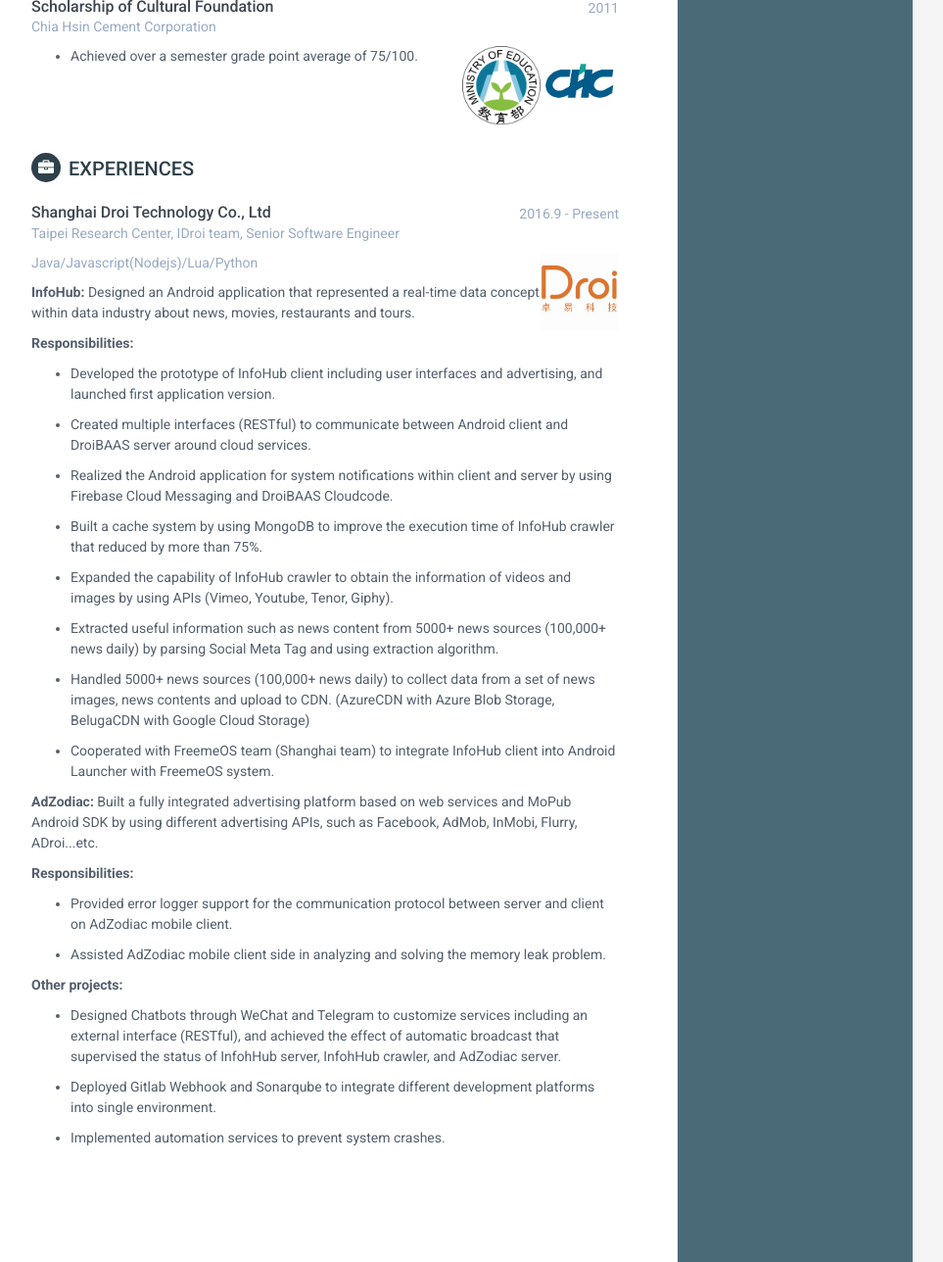
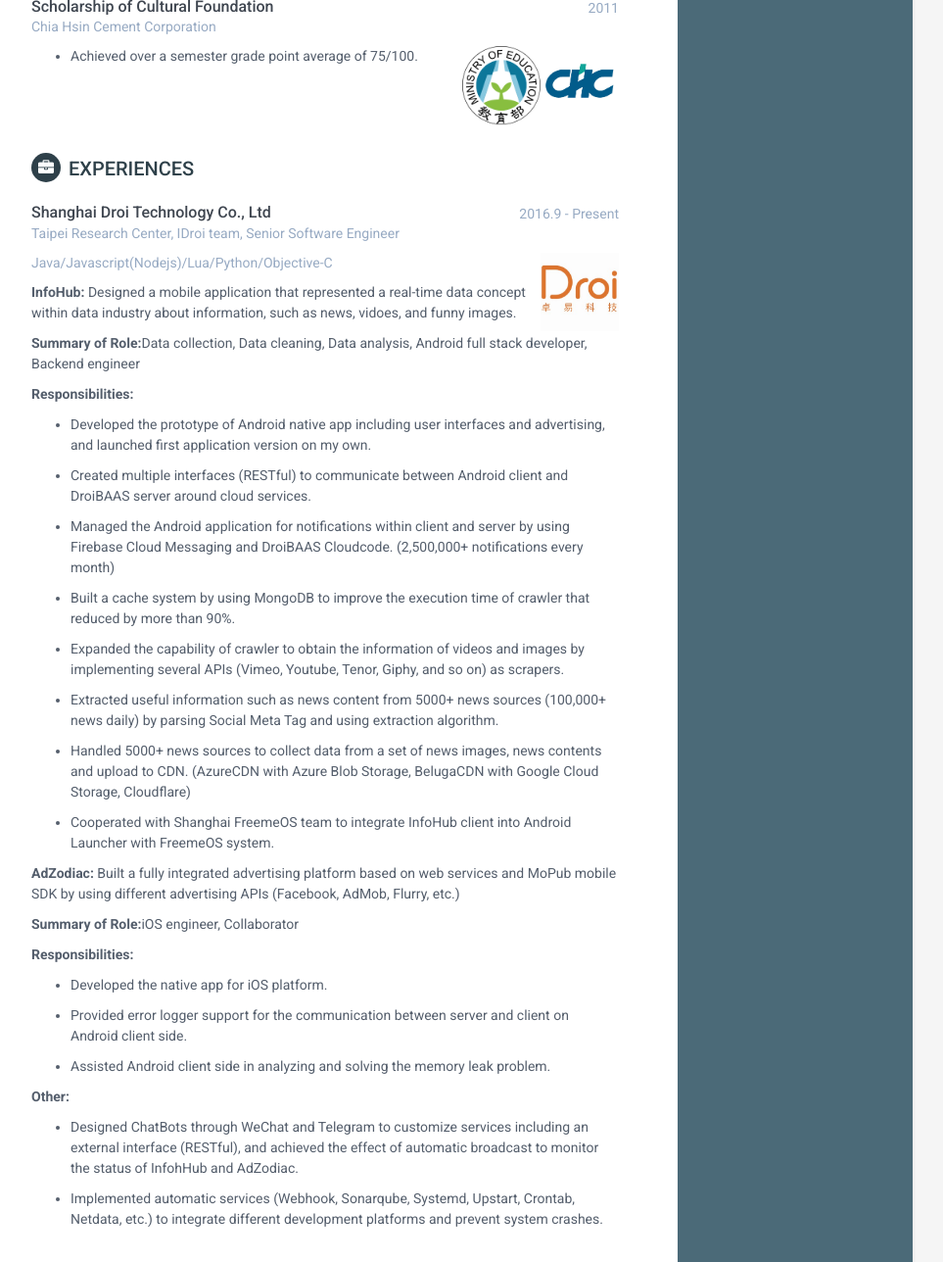
Before and after one commit to carson0321/cv, a Jekyll site: the page built from index.html, in a window 1280 px wide and 1400 px high, scrolled down 1706 px, cut to the strip 0-1288 px from the top of the window. Shown: the whole strip at 98% size, without its empty margins (188-1151 px from the left). Built offline with Jekyll 4.4.1, drawn with Linux system fonts in a browser that asks for light colours.

Commit message:
update experience.html

```diff
--- a/_includes/experience.html
+++ b/_includes/experience.html
@@ -9,40 +9,42 @@
             </div><!--//upper-row-->
             <div class="job-title">
             Taipei Research Center, IDroi team, Senior Software Engineer</p>
-            Java/Javascript(Nodejs)/Lua/Python
+            Java/Javascript(Nodejs)/Lua/Python/Objective-C
             <img class="company-img" src="{{site.baseurl}}/assets/images/droi.jpg" alt="profile picture" />
             </div>
         </div><!--//meta-->
 	<!--<img class="company-img" src="{{site.baseurl}}/assets/images/droi.jpg" alt="profile picture" />--!>
         <div class="details">
-            <p><b>InfoHub:</b> Designed an Android application that represented a real-time data concept within data industry about news, movies, restaurants and tours.</p>
+            <p><b>InfoHub:</b> Designed a mobile application that represented a real-time data concept within data industry about information, such as news, vidoes, and funny images.</p>
+            <p><b>Summary of Role:</b>Data collection, Data cleaning, Data analysis, Android full stack developer, Backend engineer</p>
         </div><!--//details-->
         <p><b>Responsibilities:</b></p>
         <ul type="disc">
-            <li><p>Developed the prototype of InfoHub client including user interfaces and advertising, and launched first application version.</li></p>
+            <li><p>Developed the prototype of Android native app including user interfaces and advertising, and launched first application version on my own.</li></p>
             <li><p>Created multiple interfaces (RESTful) to communicate between Android client and DroiBAAS server around cloud services.</li></p>
-            <li><p>Realized the Android application for system notifications within client and server by using Firebase Cloud Messaging and DroiBAAS Cloudcode.</li></p>
-            <li><p>Built a cache system by using MongoDB to improve the execution time of InfoHub crawler that reduced by more than 75%.</li></p>
-            <li><p>Expanded the capability of InfoHub crawler to obtain the information of videos and images by using APIs (Vimeo, Youtube, Tenor, Giphy).</li></p>
+            <li><p>Managed the Android application for notifications within client and server by using Firebase Cloud Messaging and DroiBAAS Cloudcode. (2,500,000+ notifications every month)</li></p>
+            <li><p>Built a cache system by using MongoDB to improve the execution time of crawler that reduced by more than 90%.</li></p>
+            <li><p>Expanded the capability of crawler to obtain the information of videos and images by implementing several APIs (Vimeo, Youtube, Tenor, Giphy, and so on) as scrapers.</li></p>
             <li><p>Extracted useful information such as news content from 5000+ news sources (100,000+ news daily) by parsing Social Meta Tag and using extraction algorithm.</li></p>
-            <li><p>Handled 5000+ news sources (100,000+ news daily) to collect data from a set of news images, news contents and upload to CDN. (AzureCDN with Azure Blob Storage, BelugaCDN with Google Cloud Storage)</li></p>
-            <li><p>Cooperated with FreemeOS team (Shanghai team) to integrate InfoHub client into Android Launcher with FreemeOS system.</li></p>
+            <li><p>Handled 5000+ news sources to collect data from a set of news images, news contents and upload to CDN. (AzureCDN with Azure Blob Storage, BelugaCDN with Google Cloud Storage, Cloudflare)</li></p>
+            <li><p>Cooperated with Shanghai FreemeOS team to integrate InfoHub client into Android Launcher with FreemeOS system.</li></p>
         </ul>
         <div class="details">
-            <p><b>AdZodiac:</b> Built a fully integrated advertising platform based on web services and MoPub Android SDK by using different advertising APIs, such as Facebook, AdMob, InMobi, Flurry, ADroi...etc.</p>
+            <p><b>AdZodiac:</b> Built a fully integrated advertising platform based on web services and MoPub mobile SDK by using different advertising APIs (Facebook, AdMob, Flurry, etc.)</p>
+            <p><b>Summary of Role:</b>iOS engineer, Collaborator</p>
         </div><!--//details-->
         <p><b>Responsibilities:</b></p>
         <ul type="disc">
-            <li><p>Provided error logger support for the communication protocol between server and client on AdZodiac mobile client.</p></li>
-            <li><p>Assisted AdZodiac mobile client side in analyzing and solving the memory leak problem.</p></li>
+            <li><p>Developed the native app for iOS platform.</p></li>
+            <li><p>Provided error logger support for the communication between server and client on Android client side.</p></li>
+            <li><p>Assisted Android client side in analyzing and solving the memory leak problem.</p></li>
         </ul>
         <div class="details">
-            <p><b>Other projects:</b></p>
+            <p><b>Other:</b></p>
         </div><!--//details-->
         <ul type="disc">
-            <li><p>Designed Chatbots through WeChat and Telegram to customize services including an external interface (RESTful), and achieved the effect of automatic broadcast that supervised the status of InfohHub server, InfohHub crawler, and AdZodiac server.</li></p>
-            <li><p>Deployed Gitlab Webhook and Sonarqube to integrate different development platforms into single environment.</li></p>
-            <li><p>Implemented automation services to prevent system crashes.</li></p>
+            <li><p>Designed ChatBots through WeChat and Telegram to customize services including an external interface (RESTful), and achieved the effect of automatic broadcast to monitor the status of InfohHub and AdZodiac.</li></p>
+            <li><p>Implemented automatic services (Webhook, Sonarqube, Systemd, Upstart, Crontab, Netdata, etc.) to integrate different development platforms and prevent system crashes.</li></p>
         </ul>
     </div><!--//item-->
 
```
